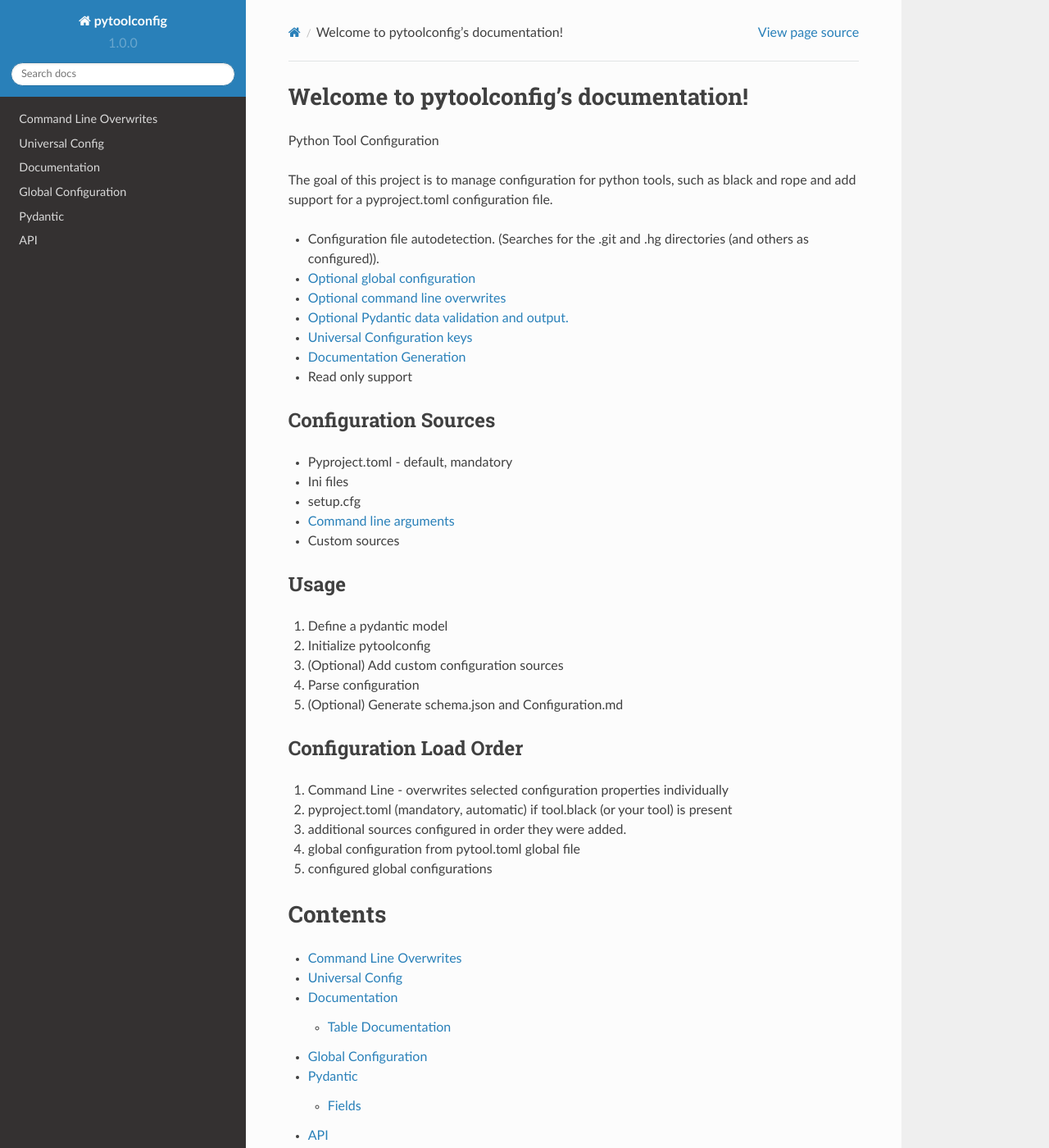
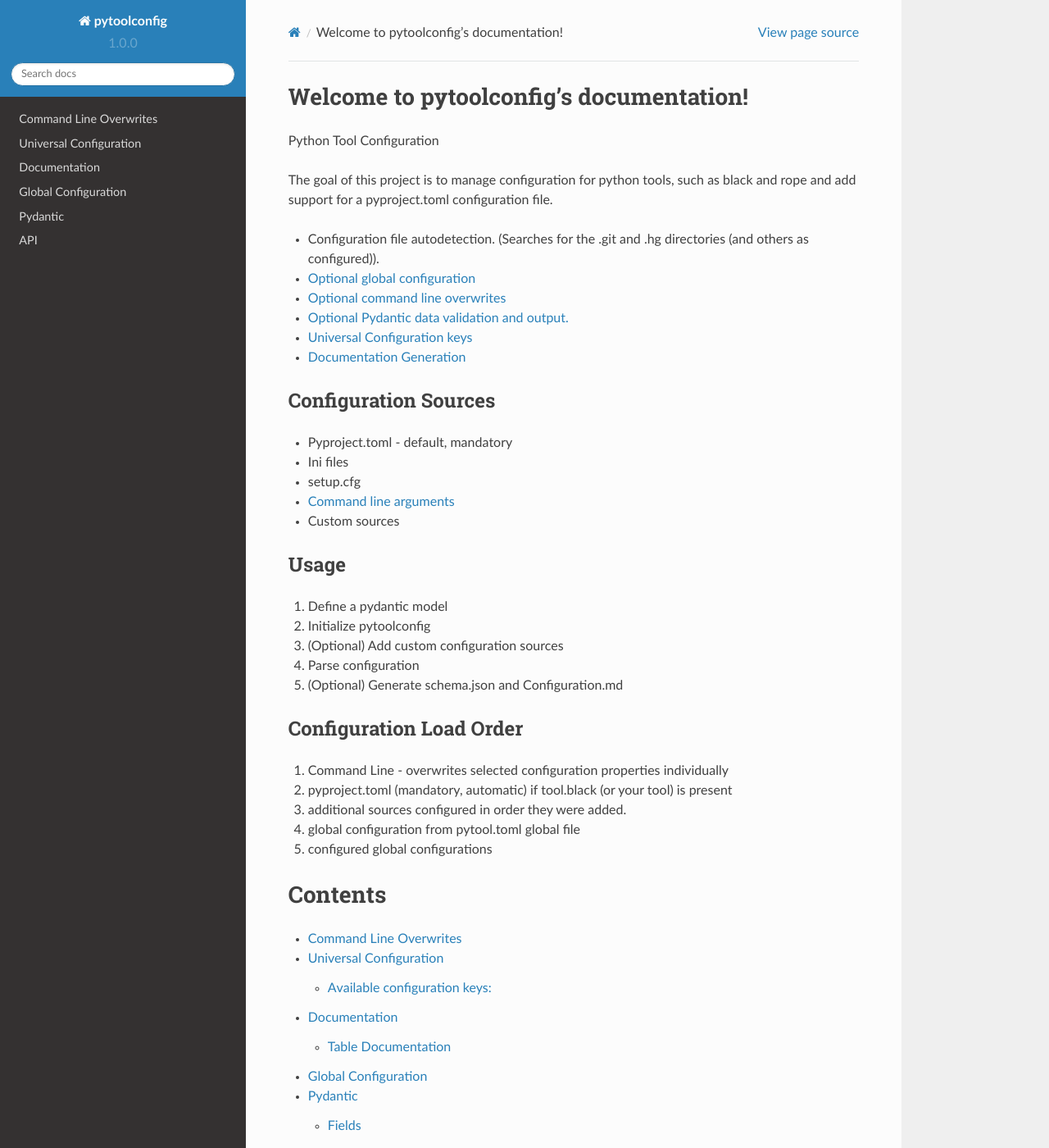
Before and after one commit to bagel897/pytoolconfig, a Sphinx documentation site: the page built from docs/index.rst, in a window 1280 px wide and 1400 px high. Shown: the whole window at 82% size. Built offline with Sphinx 7.4.7 and the Read the Docs theme 2.0.0, drawn with Linux system fonts in a browser that asks for light colours; the version number is read from the project's files by our own code.

Commit message:
docs: improve universal_config

```diff
--- a/docs/index.rst
+++ b/docs/index.rst
@@ -16,7 +16,6 @@
 - :doc:`Optional Pydantic data validation and output. <pydantic>`
 - :doc:`Universal Configuration keys <universal_config>`
 - :doc:`Documentation Generation <documentation>`
-- Read only support
 
 Configuration Sources
 ---------------------
--- a/docs/universal_config.rst
+++ b/docs/universal_config.rst
@@ -1,6 +1,7 @@
-Universal Config
-================
-Universal Configuration refers to keys given by pytoolconfig. You can overwrite your own configuration keys with the ones provided by pytoolconfig.
+Universal Configuration
+=======================
+
+Universal Configuration refers to configuration keys given by pytoolconfig. You can overwrite your own configuration keys with the ones provided by pytoolconfig.
 
 In your configuration model, set the ``universal_config`` value in the `Field` constructor. (This only works for items in the base model). You still need to set a default value.
 For example:
@@ -18,4 +19,7 @@
 
 The value of this field will be overwritten by pytoolconfig's equivalent universal configuration field.
 
+Available configuration keys:
+-----------------------------
+
 .. autopytoolconfigtable:: pytoolconfig.universal_config.UniversalConfig
```
